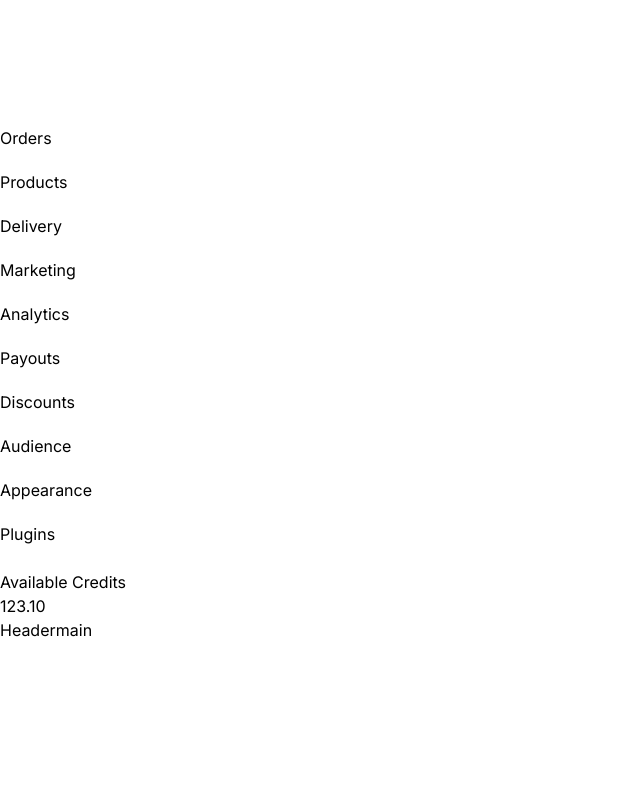
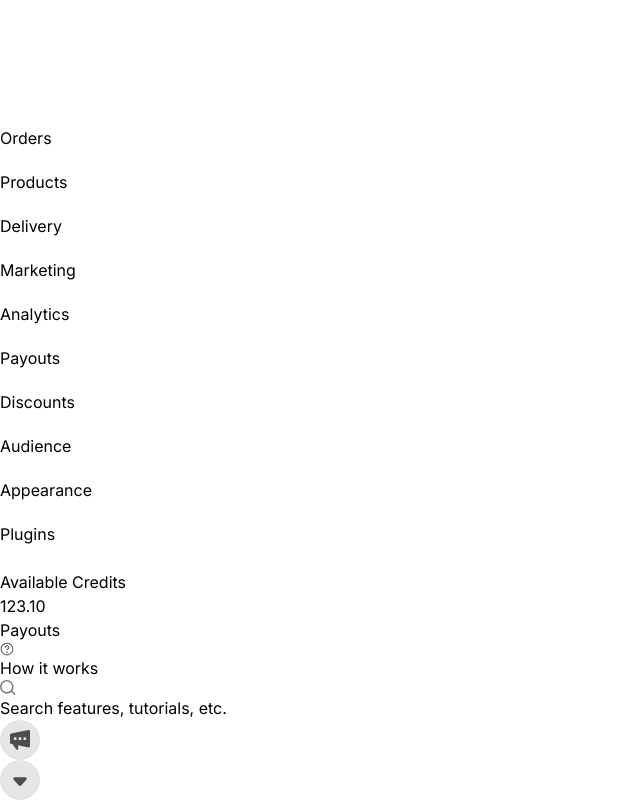
Before and after one commit to Abhinav-6/dukaan-payment-dashboard, a React (Vite) app: page / in a window 1280 px wide. Shown: the part 1109-1909 px from the top of the page, without its empty margins (0-640 px from the left). Before the commit the page ends 1751 px from the top, so only its background shows below. Built offline with nearby package versions, Linux system fonts and the light colour scheme.

Commit message:
Header completed

```diff
--- a/index.html
+++ b/index.html
@@ -2,7 +2,7 @@
 <html lang="en">
   <head>
     <meta charset="UTF-8" />
-    <link rel="icon" type="image/svg+xml" href="/vite.svg" />
+    <link rel="icon" type="image/svg+xml" href="/dukaan.png" />
 
     <link rel="preconnect" href="https://fonts.googleapis.com" />
     <link rel="preconnect" href="https://fonts.gstatic.com" crossorigin />
@@ -12,7 +12,7 @@
     />
 
     <meta name="viewport" content="width=device-width, initial-scale=1.0" />
-    <title>Vite + React + TS</title>
+    <title>Dukaan Payouts</title>
   </head>
   <body>
     <div id="root"></div>
--- a/src/App.tsx
+++ b/src/App.tsx
@@ -6,7 +6,6 @@
   return (
     <>
       <Navbar />
-      <Header />
       <Main />
     </>
   );
--- a/src/components/Header.tsx
+++ b/src/components/Header.tsx
@@ -1,3 +1,102 @@
+import SearchBar from "./ui/SearchBar";
+
 export default function Header() {
-  return "Header";
+  return (
+    <header className="border border-gray-300 flex justify-between px-8 py-3 items-center ">
+      <div className="flex items- gap-2 items-center">
+        <span>
+          <h3 className="font-medium">Payouts</h3>
+        </span>
+        <div className="flex items-center gap-1">
+          <span>
+            <svg
+              width="14"
+              height="14"
+              viewBox="0 0 14 14"
+              fill="none"
+              xmlns="http://www.w3.org/2000/svg"
+            >
+              <g clip-path="url(#clip0_99928_4426)">
+                <path
+                  fill-rule="evenodd"
+                  clip-rule="evenodd"
+                  d="M7.78076 10.1799C7.78076 10.6093 7.43261 10.9575 7.00315 10.9575C6.57369 10.9575 6.22554 10.6093 6.22554 10.1799C6.22554 9.75039 6.57369 9.40225 7.00315 9.40225C7.43261 9.40225 7.78076 9.75039 7.78076 10.1799Z"
+                  fill="#4D4D4D"
+                />
+                <path
+                  fill-rule="evenodd"
+                  clip-rule="evenodd"
+                  d="M6.13017 3.40673C6.54699 3.23408 7.00564 3.18891 7.44813 3.27692C7.89062 3.36494 8.29707 3.58219 8.61608 3.90121C8.9351 4.22023 9.15235 4.62668 9.24037 5.06917C9.32839 5.51165 9.28321 5.97031 9.11056 6.38712C8.93791 6.80394 8.64554 7.16019 8.27042 7.41084C8.02632 7.57394 7.75432 7.68756 7.46978 7.74703V7.84702C7.46978 8.10475 7.26084 8.31368 7.00311 8.31368C6.74538 8.31368 6.53644 8.10475 6.53644 7.84702V7.32861C6.53644 7.20484 6.58561 7.08614 6.67313 6.99863C6.76064 6.91111 6.87934 6.86194 7.00311 6.86194C7.26967 6.86194 7.53025 6.7829 7.75188 6.63481C7.97352 6.48671 8.14627 6.27622 8.24828 6.02995C8.35028 5.78368 8.37697 5.51269 8.32497 5.25125C8.27297 4.98981 8.14461 4.74966 7.95612 4.56117C7.76763 4.37269 7.52748 4.24433 7.26604 4.19232C7.0046 4.14032 6.73361 4.16701 6.48734 4.26902C6.24107 4.37103 6.03058 4.54377 5.88249 4.76541C5.73439 4.98705 5.65535 5.24762 5.65535 5.51418C5.65535 5.77192 5.44641 5.98085 5.18868 5.98085C4.93095 5.98085 4.72202 5.77192 4.72202 5.51418C4.72202 5.06303 4.8558 4.622 5.10645 4.24688C5.3571 3.87175 5.71336 3.57938 6.13017 3.40673Z"
+                  fill="#4D4D4D"
+                />
+                <path
+                  fill-rule="evenodd"
+                  clip-rule="evenodd"
+                  d="M7.00313 1.63255C4.0392 1.63255 1.63646 4.03529 1.63646 6.99922C1.63646 9.96315 4.0392 12.3659 7.00313 12.3659C9.96705 12.3659 12.3698 9.96315 12.3698 6.99922C12.3698 4.03529 9.96705 1.63255 7.00313 1.63255ZM0.703125 6.99922C0.703125 3.51982 3.52373 0.699219 7.00313 0.699219C10.4825 0.699219 13.3031 3.51982 13.3031 6.99922C13.3031 10.4786 10.4825 13.2992 7.00313 13.2992C3.52373 13.2992 0.703125 10.4786 0.703125 6.99922Z"
+                  fill="#4D4D4D"
+                />
+              </g>
+              <defs>
+                <clipPath id="clip0_99928_4426">
+                  <rect width="14" height="14" fill="white" />
+                </clipPath>
+              </defs>
+            </svg>
+          </span>
+          <span>
+            <p className="font-normal  text-gray-500 text-xs">How it works</p>
+          </span>
+        </div>
+      </div>
+      <div>
+        <SearchBar />
+      </div>
+      <div className="flex gap-2">
+        <span>
+          <svg
+            width="40"
+            height="40"
+            viewBox="0 0 40 40"
+            fill="none"
+            xmlns="http://www.w3.org/2000/svg"
+          >
+            <g clip-path="url(#clip0_99928_4436)">
+              <circle cx="20" cy="20" r="20" fill="#E6E6E6" />
+              <path
+                d="M28.4211 10.0237L11.1158 13.3823C10.4632 13.499 10 14.1287 10 14.8517V22.5019C10 23.225 10.4632 23.8547 11.1158 23.9713L12.8842 24.3212C13.6 25.6273 14.9474 27.8897 16.7579 29.7323C17.3684 30.362 18.3789 29.8022 18.2526 28.8693C18.0842 27.6331 18.1263 26.3037 18.1895 25.3707L28.4211 27.3766C29.2421 27.5398 30 26.8401 30 25.9072V11.4931C30 10.5602 29.2421 9.86046 28.4211 10.0237ZM16.4632 19.6331C16.4632 19.8897 16.2737 20.0996 16.0421 20.0996H14.3158C14.0842 20.0996 13.8947 19.8897 13.8947 19.6331V17.7206C13.8947 17.464 14.0842 17.2541 14.3158 17.2541H16.0421C16.2737 17.2541 16.4632 17.464 16.4632 17.7206V19.6331ZM21.2842 19.6331C21.2842 19.8897 21.0947 20.0996 20.8632 20.0996H19.1368C18.9053 20.0996 18.7158 19.8897 18.7158 19.6331V17.7206C18.7158 17.464 18.9053 17.2541 19.1368 17.2541H20.8632C21.0947 17.2541 21.2842 17.464 21.2842 17.7206V19.6331ZM26.1263 19.6331C26.1263 19.8897 25.9368 20.0996 25.7053 20.0996H23.9789C23.7474 20.0996 23.5579 19.8897 23.5579 19.6331V17.7206C23.5579 17.464 23.7474 17.2541 23.9789 17.2541H25.6842C25.9158 17.2541 26.1053 17.464 26.1053 17.7206V19.6331H26.1263Z"
+                fill="#4D4D4D"
+              />
+            </g>
+            <defs>
+              <clipPath id="clip0_99928_4436">
+                <rect width="40" height="40" fill="white" />
+              </clipPath>
+            </defs>
+          </svg>
+        </span>
+        <span>
+          <svg
+            width="40"
+            height="40"
+            viewBox="0 0 40 40"
+            fill="none"
+            xmlns="http://www.w3.org/2000/svg"
+          >
+            <g clip-path="url(#clip0_99928_4441)">
+              <circle cx="20" cy="20" r="20" fill="#E6E6E6" />
+              <path
+                d="M21.1109 25.5021C20.5156 26.1582 19.4844 26.1582 18.8891 25.5021L13.6151 19.689C12.7406 18.7251 13.4245 17.1811 14.726 17.1811L25.274 17.1811C26.5755 17.1811 27.2594 18.7251 26.3849 19.689L21.1109 25.5021Z"
+                fill="#4D4D4D"
+              />
+            </g>
+            <defs>
+              <clipPath id="clip0_99928_4441">
+                <rect width="40" height="40" fill="white" />
+              </clipPath>
+            </defs>
+          </svg>
+        </span>
+      </div>
+    </header>
+  );
 }
--- a/src/components/Main.tsx
+++ b/src/components/Main.tsx
@@ -1,3 +1,9 @@
+import Header from "./Header";
+
 export default function Main() {
-  return "main";
+  return (
+    <div className="ml-64">
+      <Header />
+    </div>
+  );
 }
--- a/src/components/Navbar.tsx
+++ b/src/components/Navbar.tsx
@@ -2,7 +2,7 @@
 
 function Navbar() {
   return (
-    <aside className="bg-[#1E2640] w-1/6 h-screen absolute top-0 left-0">
+    <aside className="bg-[#1E2640] w-64 h-screen fixed top-0 left-0" aria-label="Side bar">
       <nav className="text-white flex flex-col  px-4 py-5 h-full justify-between">
         <div className="flex justify-start gap-4 items-center flex-col h-full ">
           <div className="flex w-full gap-4 justify-between items-center">
--- a/src/components/ui/NavbarListItems.tsx
+++ b/src/components/ui/NavbarListItems.tsx
@@ -1,5 +1,3 @@
-import { useState } from "react";
-
 function NavbarListItems({
   children,
   text,
--- a/src/components/ui/SearchBar.tsx
+++ b/src/components/ui/SearchBar.tsx
@@ -1,8 +1,34 @@
-
 function SearchBar() {
   return (
-    <div>SearchBar</div>
-  )
+    <div className="px-4 py-2 bg-[#F2F2F2] flex rounded items-center gap-2 self-stretch">
+      <span>
+        <svg
+          width="16"
+          height="16"
+          viewBox="0 0 16 16"
+          fill="none"
+          xmlns="http://www.w3.org/2000/svg"
+        >
+          <g clip-path="url(#clip0_99928_4430)">
+            <path
+              d="M6.8 12.0301C3.9328 12.0301 1.6 9.69143 1.6 6.81704C1.6 3.94266 3.9328 1.60401 6.8 1.60401C9.6672 1.60401 12 3.94266 12 6.81704C12 9.69143 9.6672 12.0301 6.8 12.0301ZM12.2792 10.8375C13.1056 9.70827 13.6 8.3216 13.6 6.81704C13.6 3.05805 10.5496 0 6.8 0C3.0504 0 0 3.05805 0 6.81704C0 10.576 3.0504 13.6341 6.8 13.6341C8.4728 13.6341 10.0048 13.0222 11.1896 12.0132L14.0032 14.8339C14.1592 14.9903 14.364 15.0689 14.5688 15.0689C14.7736 15.0689 14.9784 14.9903 15.1344 14.8339C15.4472 14.5203 15.4472 14.0134 15.1344 13.6999L12.2792 10.8375Z"
+              fill="#808080"
+            />
+          </g>
+          <defs>
+            <clipPath id="clip0_99928_4430">
+              <rect width="16" height="16" fill="white" />
+            </clipPath>
+          </defs>
+        </svg>
+      </span>
+      <span>
+        <p className="font-light text-sm text-gray-400">
+          Search features, tutorials, etc.
+        </p>
+      </span>
+    </div>
+  );
 }
 
-export default SearchBar
+export default SearchBar;
```
Also changed, not shown: public/dukaan.png (added).
